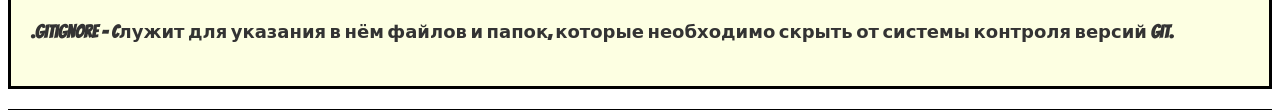
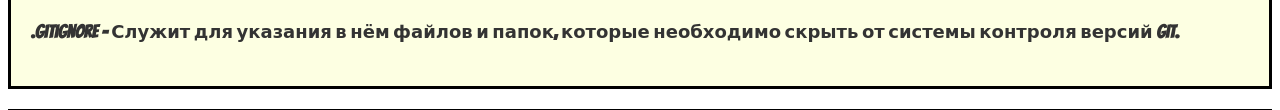
Before and after one commit to Quiincy/cursorstudyGIT, a plain HTML site: page index.html in a window 1280 px wide. Shown: the part 371-481 px from the top of the page. Drawn offline with Linux system fonts and the light colour scheme.

Commit message:
letter changeg into russian

```diff
--- a/index.html
+++ b/index.html
@@ -23,7 +23,7 @@
                 <li>git pull - Загружает историю из удалённого репозитория.</li>
                 <li>git merge - Вносит изменения указанной ветки в текущую ветку.</li>
                 <li>git clone - Скачивает репозиторий вместе со всей его историей изменений.</li>
-                <h4 class="gitignore">.gitignore - Cлужит для указания в нём файлов и папок, которые необходимо скрыть от системы контроля версий git.</h4>
+                <h4 class="gitignore">.gitignore - Служит для указания в нём файлов и папок, которые необходимо скрыть от системы контроля версий git.</h4>
         </div>
     </div>
     <div class="advanced">
```
